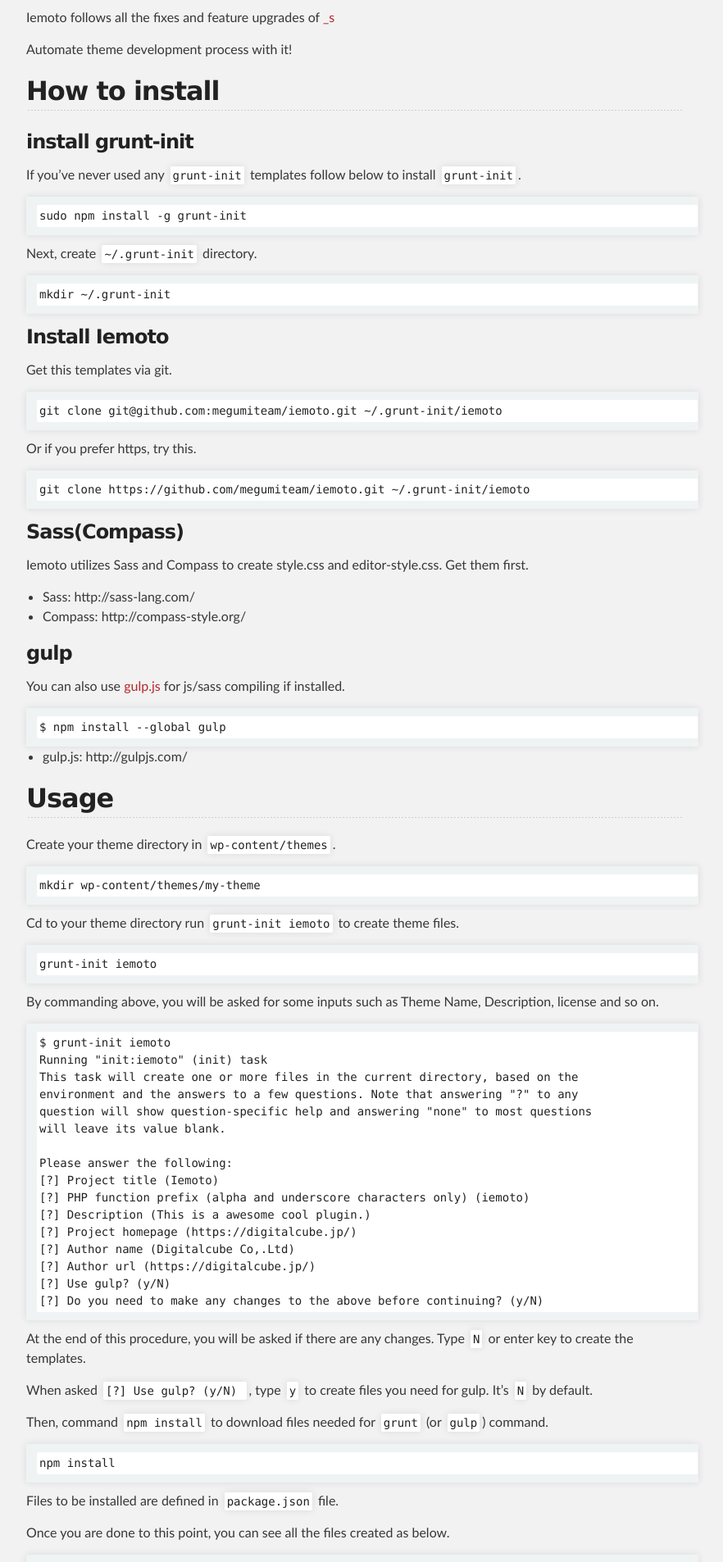
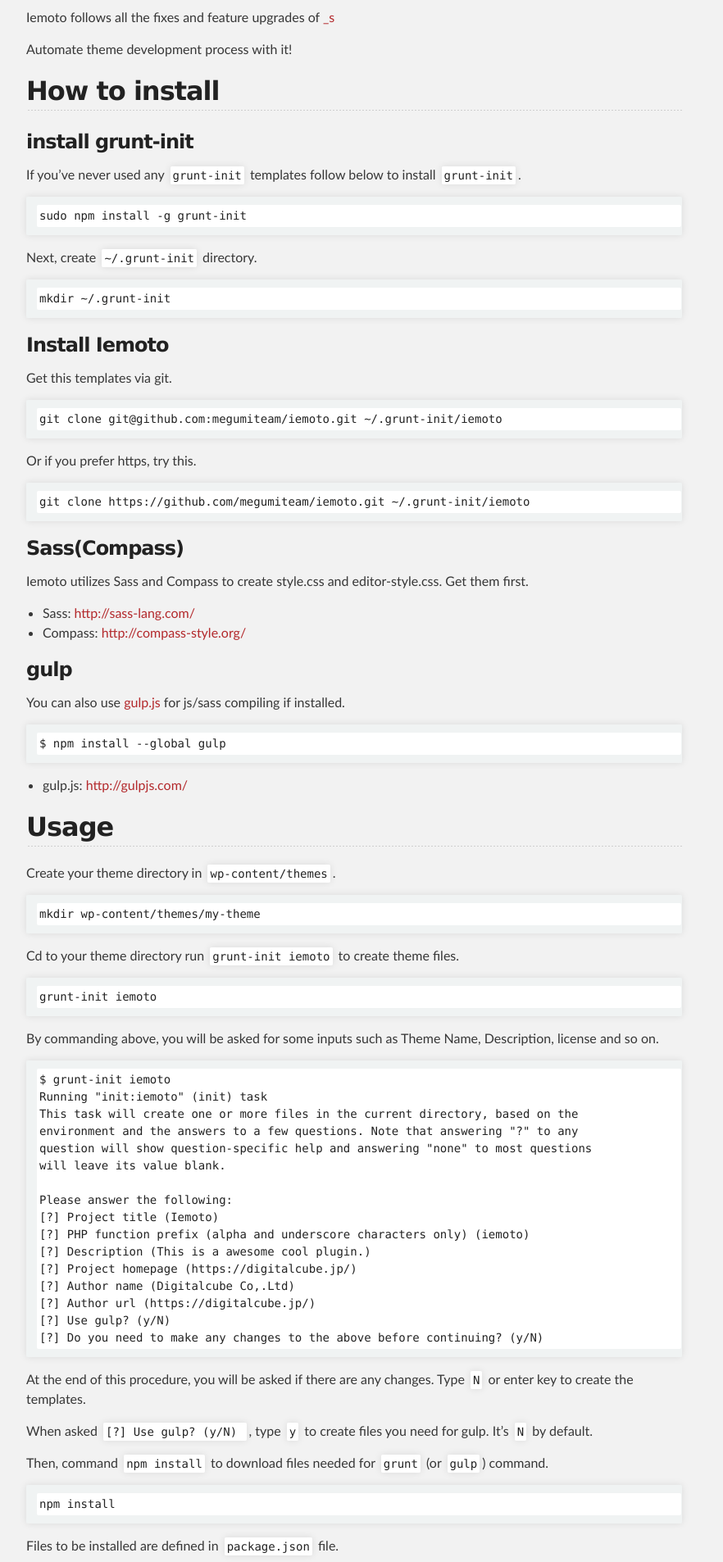
Before and after one commit to megumiteam/iemoto, a Jekyll site: the page built from index.md, in a window 1280 px wide. Shown: the part 353-2259 px from the top of the page at 82% size, without its empty margins (208-1090 px from the left). Built offline with Jekyll 4.4.1, drawn with Linux system fonts in a browser that asks for light colours; Markdown is read by kramdown in place of the engine named in the settings; part of the change alters nothing that is shown.

Commit message:
page fix.

````diff
--- a/assets/stylesheets/stylesheet.css
+++ b/assets/stylesheets/stylesheet.css
@@ -175,6 +175,8 @@ pre {
   padding: 10px;
   box-shadow: 0 0 10px rgba(0,0,0,.1);
   overflow: auto;
+  box-sizing :border-box;
+  margin: 10px 0 15px 0;
 }
 
 code {
--- a/index.md
+++ b/index.md
@@ -46,8 +46,8 @@ git clone https://github.com/megumiteam/iemoto.git ~/.grunt-init/iemoto
 Iemoto utilizes Sass and Compass to create style.css and editor-style.css.
 Get them first.
 
-* Sass: http://sass-lang.com/
-* Compass: http://compass-style.org/
+* Sass: [http://sass-lang.com/](http://sass-lang.com/)
+* Compass: [http://compass-style.org/](http://compass-style.org/)
 
 ### gulp
 
@@ -57,7 +57,7 @@ You can also use [gulp.js](http://gulpjs.com/) for js/sass compiling if installe
 $ npm install --global gulp
 ```
 
-* gulp.js: http://gulpjs.com/
+* gulp.js: [http://gulpjs.com/](http://gulpjs.com/)
 
 ## Usage
 
````
